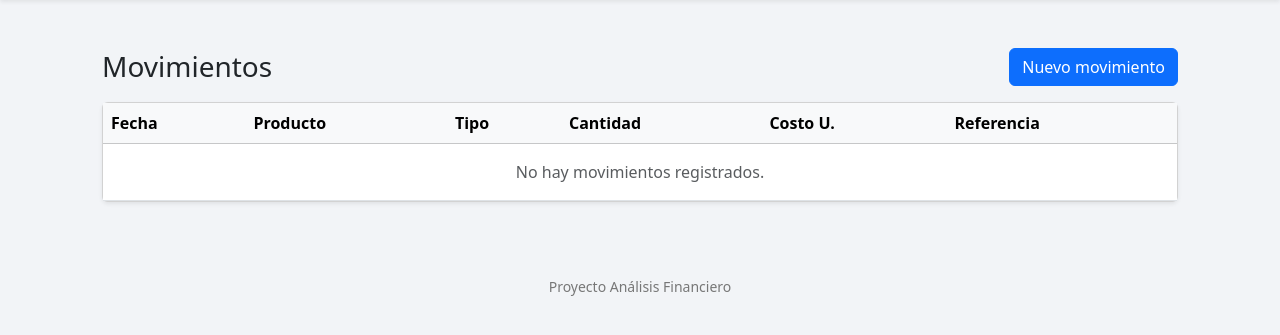
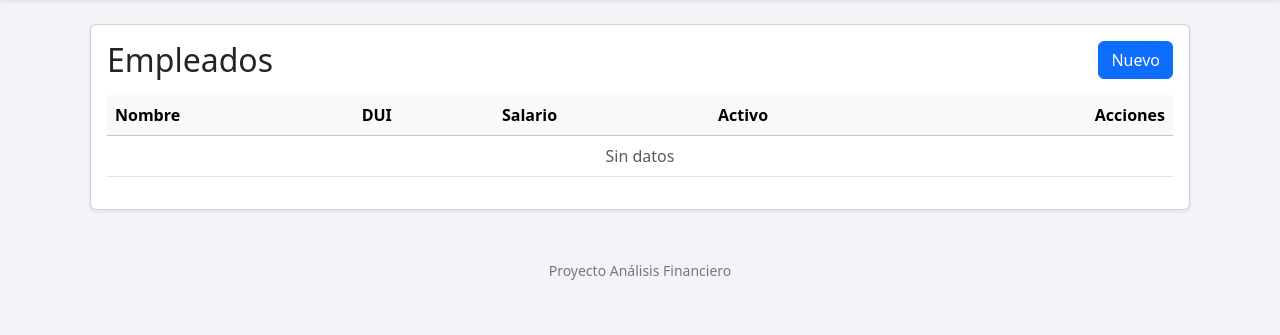
Before and after one commit to manuel7358/Proyecto-Analisis-Financiero, a Django app: page /empleados/ in a window 1280 px wide. Shown: the part 57-392 px from the top of the page. Run offline with Django 5.2, Linux system fonts and the light colour scheme; data that the repository does not hold is empty.

Commit message:
Agregar planilla1

```diff
--- a/templates/empleados/list.html
+++ b/templates/empleados/list.html
@@ -1,42 +1,41 @@
 {% extends "base.html" %}
-{% block title %}Movimientos{% endblock %}
-{% load form_extras %}
+{% block title %}Empleados{% endblock %}
+
 {% block content %}
-<div class="container py-4">
-
+<div class="card shadow-sm">
+  <div class="card-body">
     <div class="d-flex justify-content-between align-items-center mb-3">
-    <h3 class="m-0">Movimientos</h3>
-    <a class="btn btn-primary" href="{% url 'move_create' %}">Nuevo movimiento</a>
+      <h2 class="m-0">Empleados</h2>
+      <div>
+        <!-- Botón Nuevo -> abre modal -->
+        <button type="button" class="btn btn-primary" data-bs-toggle="modal" data-bs-target="#nuevoEmpleadoModal">
+           Nuevo
+        </button>
+      </div>
     </div>
 
-  <div class="card shadow-sm">
-    <div class="card-body p-0">
     <div class="table-responsive">
-        <table class="table table-hover mb-0">
+      <table class="table table-hover">
         <thead class="table-light">
-            <tr>
-              <th>Fecha</th>
-              <th>Producto</th>
-              <th>Tipo</th>
-              <th>Cantidad</th>
-              <th>Costo U.</th>
-              <th>Referencia</th>
-            </tr>
+          <tr><th>Nombre</th><th>DUI</th><th>Salario</th><th>Activo</th><th class="text-end">Acciones</th></tr>
         </thead>
         <tbody>
           {% for i in items %}
             <tr>
-                <td>{{ i.fecha|date:"Y-m-d H:i" }}</td>
-                <td>{{ i.producto }}</td>
-                <td>{{ i.tipo }}</td>
-                <td>{{ i.cantidad }}</td>
-                <td>${{ i.costo_unitario }}</td>
-                <td>{{ i.referencia }}</td>
+              <td>{{ i.nombre }}</td>
+              <td>{{ i.dui }}</td>
+              <td>${{ i.salario_mensual }}</td>
+              <td>{% if i.activo %}Sí{% else %}No{% endif %}</td>
+              <td class="text-end">
+                <a href="{% url 'employee_edit' i.pk %}" class="btn btn-sm btn-outline-warning me-1">Editar</a>
+                <form method="post" action="{% url 'employee_delete' i.pk %}" class="d-inline">
+                  {% csrf_token %}
+                  <button class="btn btn-sm btn-outline-danger" onclick="return confirm('¿Eliminar empleado?');">Eliminar</button>
+                </form>
+              </td>
             </tr>
           {% empty %}
-              <tr>
-                <td colspan="6" class="text-center py-3 text-muted">No hay movimientos registrados.</td>
-              </tr>
+            <tr><td colspan="5" class="text-center text-muted">Sin datos</td></tr>
           {% endfor %}
         </tbody>
       </table>
@@ -44,5 +43,57 @@
   </div>
 </div>
 
+<!-- Modal Nuevo Empleado -->
+<div class="modal fade" id="nuevoEmpleadoModal" tabindex="-1" aria-labelledby="nuevoEmpleadoLabel" aria-hidden="true">
+  <div class="modal-dialog modal-dialog-centered">
+    <div class="modal-content">
+      <div class="modal-header">
+        <h5 class="modal-title" id="nuevoEmpleadoLabel">Nuevo empleado</h5>
+        <button type="button" class="btn-close" data-bs-dismiss="modal" aria-label="Cerrar"></button>
+      </div>
+
+      <form method="post" action="{% url 'employee_create' %}">
+        {% csrf_token %}
+        <div class="modal-body">
+          <!-- Campo Activo -->
+          <div class="mb-3 form-check">
+            {{ form.activo }}
+            <label class="form-check-label" for="{{ form.activo.id_for_label }}">{{ form.activo.label }}</label>
+            {% for e in form.activo.errors %}<div class="text-danger small">{{ e }}</div>{% endfor %}
+          </div>
+
+          <div class="mb-3">
+            <label class="form-label">{{ form.dui.label }}</label>
+            {{ form.dui }}
+            {% for e in form.dui.errors %}<div class="text-danger small">{{ e }}</div>{% endfor %}
+          </div>
+
+          <div class="mb-3">
+            <label class="form-label">{{ form.nombre.label }}</label>
+            {{ form.nombre }}
+            {% for e in form.nombre.errors %}<div class="text-danger small">{{ e }}</div>{% endfor %}
+          </div>
+
+          <div class="mb-3">
+            <label class="form-label">{{ form.salario_mensual.label }}</label>
+            {{ form.salario_mensual }}
+            {% for e in form.salario_mensual.errors %}<div class="text-danger small">{{ e }}</div>{% endfor %}
+          </div>
+
+          <div class="mb-3">
+            <label class="form-label">{{ form.fecha_ingreso.label }}</label>
+            {{ form.fecha_ingreso }}
+            {% for e in form.fecha_ingreso.errors %}<div class="text-danger small">{{ e }}</div>{% endfor %}
+          </div>
+        </div>
+
+        <div class="modal-footer">
+          <button type="button" class="btn btn-secondary" data-bs-dismiss="modal">Cancelar</button>
+          <button type="submit" class="btn btn-primary">Guardar</button>
+        </div>
+      </form>
+
+    </div>
+  </div>
 </div>
 {% endblock %}
```
Also changed, not shown: templates/empleados/form.html (+21 -35 lines). Lines whose indentation alone changed are shown as unchanged.
